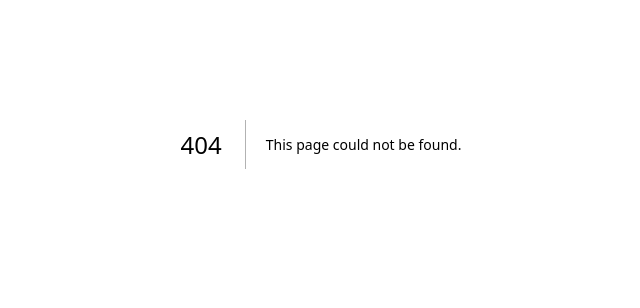
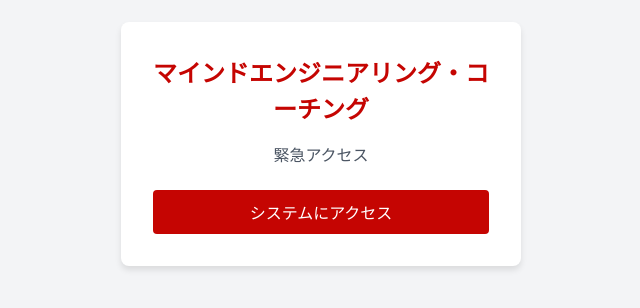
Before and after one commit to Yuuta12-maker/mec-coaching-nextjs, a Next.js app: page /auth/simple in a window 1280 px wide. Before the commit this address had no page. Shown: the part 256-564 px from the top of the page, without its empty margins (319-959 px from the left). Built offline with nearby package versions, Linux system fonts and the light colour scheme.

Commit message:
最小限の構成で動作する緊急アクセスページを追加

```diff
--- /dev/null
+++ b/pages/auth/simple.js
@@ -0,0 +1,81 @@
+import { useState, useEffect } from 'react';
+import { useRouter } from 'next/router';
+import Head from 'next/head';
+
+// 最小限の緊急アクセス用ページ
+export default function SimpleBypass() {
+  const [mounted, setMounted] = useState(false);
+  const router = useRouter();
+
+  useEffect(() => {
+    setMounted(true);
+  }, []);
+
+  const handleEmergencyAccess = () => {
+    if (typeof window !== 'undefined') {
+      // ダッシュボードに直接遷移
+      router.push('/');
+    }
+  };
+
+  if (!mounted) {
+    return null;
+  }
+
+  return (
+    <div style={{
+      display: 'flex',
+      justifyContent: 'center',
+      alignItems: 'center',
+      minHeight: '100vh',
+      backgroundColor: '#f3f4f6'
+    }}>
+      <Head>
+        <title>緊急アクセス | MEC</title>
+      </Head>
+
+      <div style={{
+        backgroundColor: 'white',
+        padding: '32px',
+        borderRadius: '8px',
+        boxShadow: '0 4px 6px rgba(0, 0, 0, 0.1)',
+        maxWidth: '400px',
+        width: '100%'
+      }}>
+        <h1 style={{
+          color: '#c50502',
+          fontSize: '24px',
+          fontWeight: 'bold',
+          textAlign: 'center',
+          marginBottom: '16px'
+        }}>
+          マインドエンジニアリング・コーチング
+        </h1>
+
+        <p style={{
+          textAlign: 'center',
+          marginBottom: '24px',
+          color: '#4b5563'
+        }}>
+          緊急アクセス
+        </p>
+
+        <button
+          onClick={handleEmergencyAccess}
+          style={{
+            width: '100%',
+            backgroundColor: '#c50502',
+            color: 'white',
+            padding: '10px',
+            borderRadius: '4px',
+            border: 'none',
+            cursor: 'pointer',
+            fontSize: '16px'
+          }}
+        >
+          システムにアクセス
+        </button>
+      </div>
+    </div>
+  );
+}
```
